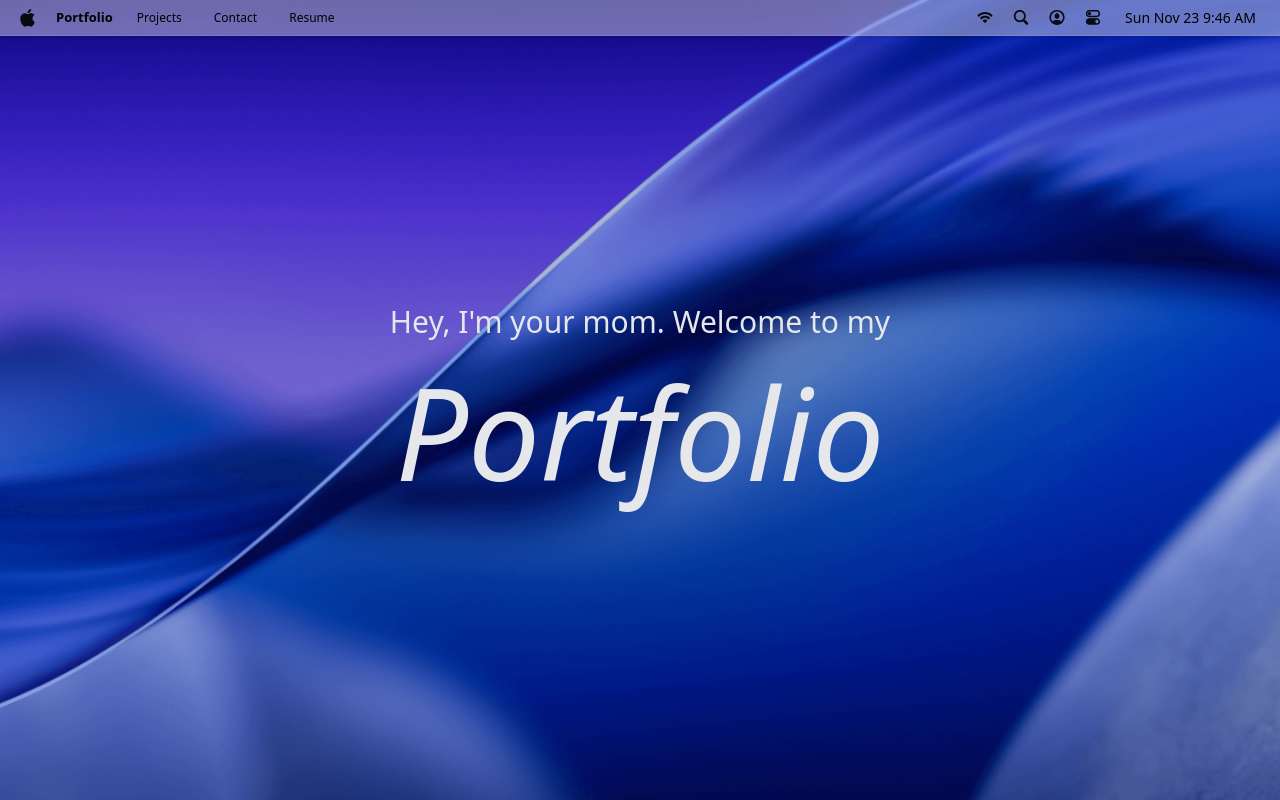
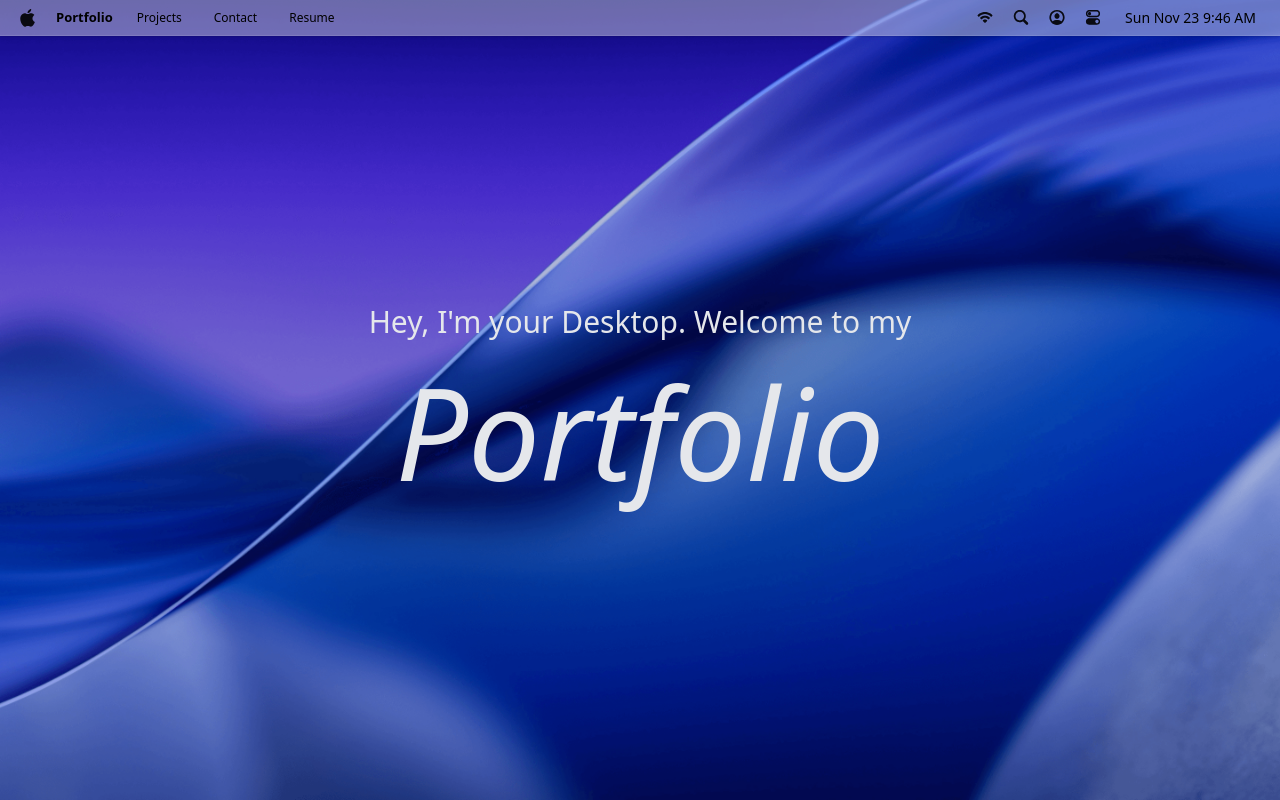
Before and after one commit to viiennella/macos_style_portfolio, a Next.js app: page / in a window 1280 px wide. Built offline with nearby package versions, Linux system fonts and the light colour scheme; a web font is replaced by a local one.

Commit message:
refactor: Adjust main content placement, update welcome message, and refine GSAP initialization.

```diff
--- a/app/layout.tsx
+++ b/app/layout.tsx
@@ -17,8 +17,8 @@ export default function RootLayout({
       <body className="antialiased">
         <main>
           <NavBar />
+          {children}
         </main>
-        {children}
       </body>
     </html>
   );
--- a/components/welcome.tsx
+++ b/components/welcome.tsx
@@ -3,8 +3,6 @@ import { useRef } from "react";
 
 import gsap from "gsap";
 import { useGSAP } from "@gsap/react";
-
-gsap.registerPlugin(useGSAP);
 
 const FONT_WEIGHTS = {
   subtitle: {
@@ -32,7 +30,7 @@ function renderText(text: string, className: string, baseWeight: number = 400) {
 }
 
 function setupTextHover(container: HTMLElement, type: "subtitle" | "title") {
-  if (!container) return;
+  if (!container) return () => {};
 
   const letters = container.querySelectorAll("span");
 
@@ -96,7 +94,7 @@ export function Welcome() {
   return (
     <section id="welcome">
       <p ref={subtitleRef}>
-        {renderText("Hey, I'm your mom. Welcome to my", "text-3xl", 100)}
+        {renderText("Hey, I'm your Desktop. Welcome to my", "text-3xl", 100)}
       </p>
       <h1 ref={titleRef} className="mt-7">
         {renderText("Portfolio", "text-9xl italic")}
```
